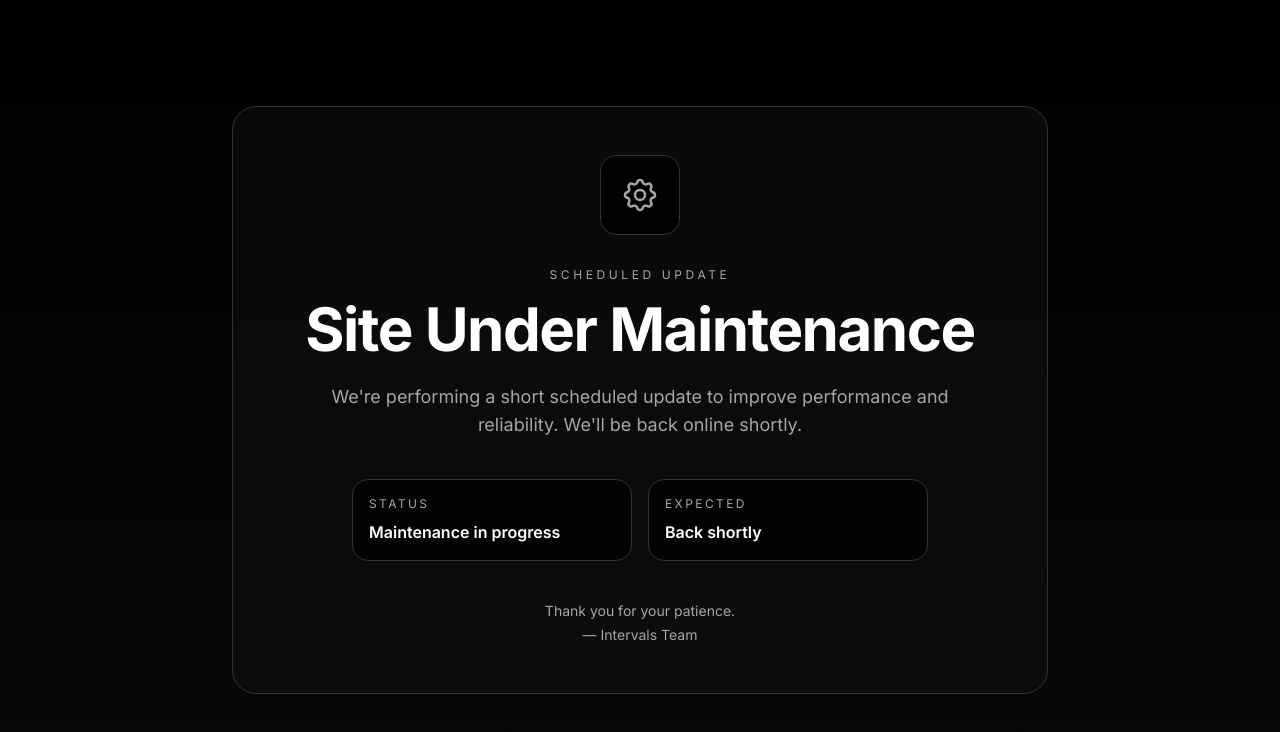
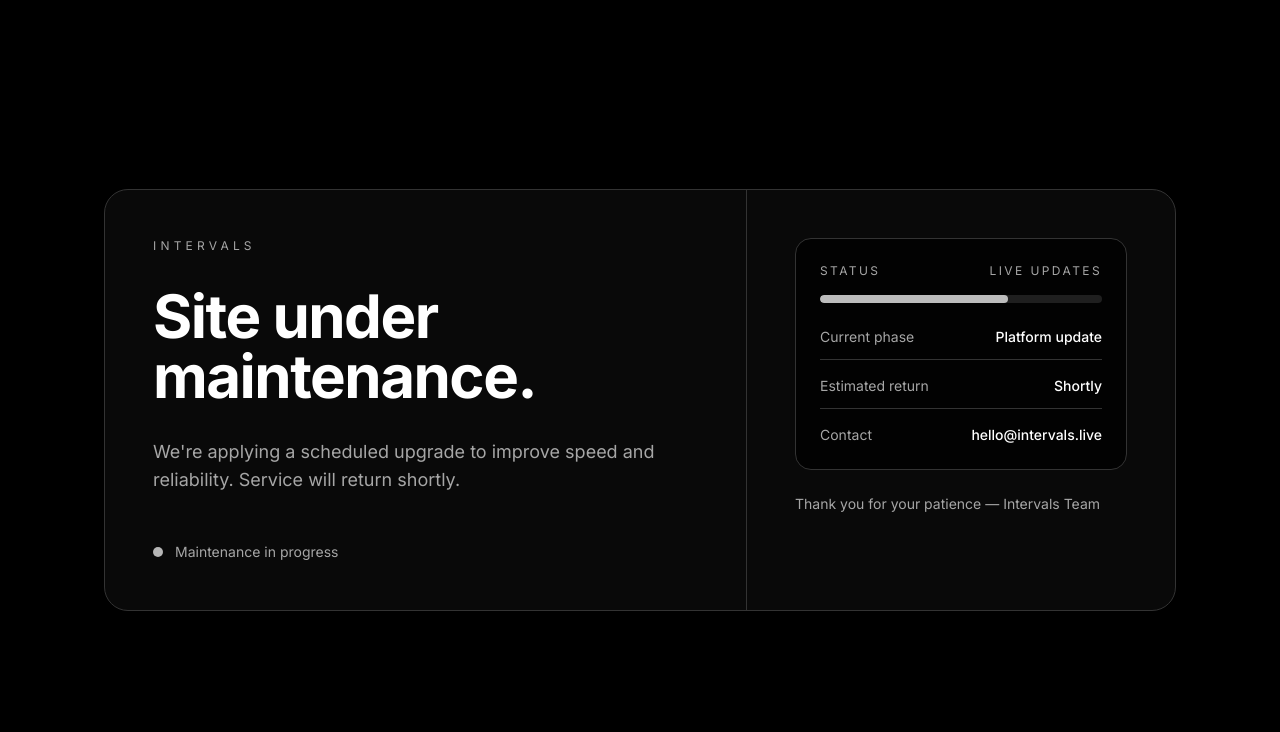
Before and after one commit to niloymajumder/Intervals, a Next.js app: page /maintenance in a window 1280 px wide. Shown: the top 732 px of the page. Built offline with nearby package versions, Linux system fonts and the light colour scheme.

Commit message:
Redesign maintenance page layout

```diff
--- a/src/components/sections/maintenance-section.tsx
+++ b/src/components/sections/maintenance-section.tsx
@@ -1,60 +1,57 @@
 export default function MaintenanceSection() {
   return (
-    <div className="min-h-screen bg-gradient-to-b from-background to-secondary/30">
-      <div className="mx-auto flex min-h-screen max-w-4xl items-center px-6 py-16 md:px-10">
-        <section className="w-full rounded-3xl border border-border bg-card/70 p-8 text-center backdrop-blur-sm sm:p-12">
-          <div className="mx-auto flex h-20 w-20 items-center justify-center rounded-2xl border border-border bg-background/80">
-            <svg
-              className="h-10 w-10 text-muted-foreground"
-              fill="none"
-              stroke="currentColor"
-              viewBox="0 0 24 24"
-              xmlns="http://www.w3.org/2000/svg"
-            >
-              <path
-                strokeLinecap="round"
-                strokeLinejoin="round"
-                strokeWidth={1.5}
-                d="M10.325 4.317c.426-1.756 2.924-1.756 3.35 0a1.724 1.724 0 002.573 1.066c1.543-.94 3.31.826 2.37 2.37a1.724 1.724 0 001.065 2.572c1.756.426 1.756 2.924 0 3.35a1.724 1.724 0 00-1.066 2.573c.94 1.543-.826 3.31-2.37 2.37a1.724 1.724 0 00-2.572 1.065c-.426 1.756-2.924 1.756-3.35 0a1.724 1.724 0 00-2.573-1.066c-1.543.94-3.31-.826-2.37-2.37a1.724 1.724 0 00-1.065-2.572c-1.756-.426-1.756-2.924 0-3.35a1.724 1.724 0 001.066-2.573c-.94-1.543.826-3.31 2.37-2.37.996.608 2.296.07 2.572-1.065z"
-              />
-              <path
-                strokeLinecap="round"
-                strokeLinejoin="round"
-                strokeWidth={1.5}
-                d="M15 12a3 3 0 11-6 0 3 3 0 016 0z"
-              />
-            </svg>
-          </div>
+    <div className="min-h-screen bg-background">
+      <div className="mx-auto flex min-h-screen w-full max-w-6xl items-center px-6 py-16 md:px-10">
+        <section className="grid w-full overflow-hidden rounded-3xl border border-border bg-card/60 lg:grid-cols-[1.2fr_0.8fr]">
+          <div className="border-b border-border p-8 sm:p-12 lg:border-b-0 lg:border-r">
+            <p className="text-xs uppercase tracking-[0.35em] text-muted-foreground">
+              Intervals
+            </p>
+            <h1 className="mt-8 text-4xl font-bold tracking-tight sm:text-5xl md:text-6xl">
+              Site under
+              <br />
+              maintenance.
+            </h1>
+            <p className="mt-8 max-w-2xl text-base leading-relaxed text-muted-foreground sm:text-lg">
+              We&apos;re applying a scheduled upgrade to improve speed and
+              reliability. Service will return shortly.
+            </p>
 
-          <p className="mt-8 text-xs uppercase tracking-[0.3em] text-muted-foreground">
-            Scheduled Update
-          </p>
-          <h1 className="mt-4 text-4xl font-bold tracking-tight sm:text-5xl md:text-6xl">
-            Site Under Maintenance
-          </h1>
-          <p className="mx-auto mt-6 max-w-2xl text-base text-muted-foreground sm:text-lg">
-            We&apos;re performing a short scheduled update to improve
-            performance and reliability. We&apos;ll be back online shortly.
-          </p>
-
-          <div className="mx-auto mt-10 grid max-w-xl gap-4 text-left sm:grid-cols-2">
-            <div className="rounded-2xl border border-border bg-background/70 p-4">
-              <p className="text-xs uppercase tracking-[0.2em] text-muted-foreground">
-                Status
-              </p>
-              <p className="mt-2 font-semibold">Maintenance in progress</p>
-            </div>
-            <div className="rounded-2xl border border-border bg-background/70 p-4">
-              <p className="text-xs uppercase tracking-[0.2em] text-muted-foreground">
-                Expected
-              </p>
-              <p className="mt-2 font-semibold">Back shortly</p>
+            <div className="mt-12 flex items-center gap-3 text-sm text-muted-foreground">
+              <span className="h-2.5 w-2.5 rounded-full bg-foreground/70" />
+              <span>Maintenance in progress</span>
             </div>
           </div>
 
-          <div className="mt-10 text-sm text-muted-foreground">
-            <p>Thank you for your patience.</p>
-            <p className="mt-1">— Intervals Team</p>
+          <div className="p-8 sm:p-12">
+            <div className="rounded-2xl border border-border bg-background/80 p-6">
+              <div className="flex items-center justify-between text-xs uppercase tracking-[0.2em] text-muted-foreground">
+                <span>Status</span>
+                <span>Live updates</span>
+              </div>
+              <div className="mt-4 h-2 w-full overflow-hidden rounded-full bg-secondary">
+                <div className="h-full w-2/3 rounded-full bg-foreground/70" />
+              </div>
+
+              <dl className="mt-6 space-y-4 text-sm">
+                <div className="flex items-start justify-between gap-4 border-b border-border pb-3">
+                  <dt className="text-muted-foreground">Current phase</dt>
+                  <dd className="font-medium">Platform update</dd>
+                </div>
+                <div className="flex items-start justify-between gap-4 border-b border-border pb-3">
+                  <dt className="text-muted-foreground">Estimated return</dt>
+                  <dd className="font-medium">Shortly</dd>
+                </div>
+                <div className="flex items-start justify-between gap-4">
+                  <dt className="text-muted-foreground">Contact</dt>
+                  <dd className="font-medium">hello@intervals.live</dd>
+                </div>
+              </dl>
+            </div>
+
+            <p className="mt-6 text-sm text-muted-foreground">
+              Thank you for your patience — Intervals Team
+            </p>
           </div>
         </section>
       </div>
```
